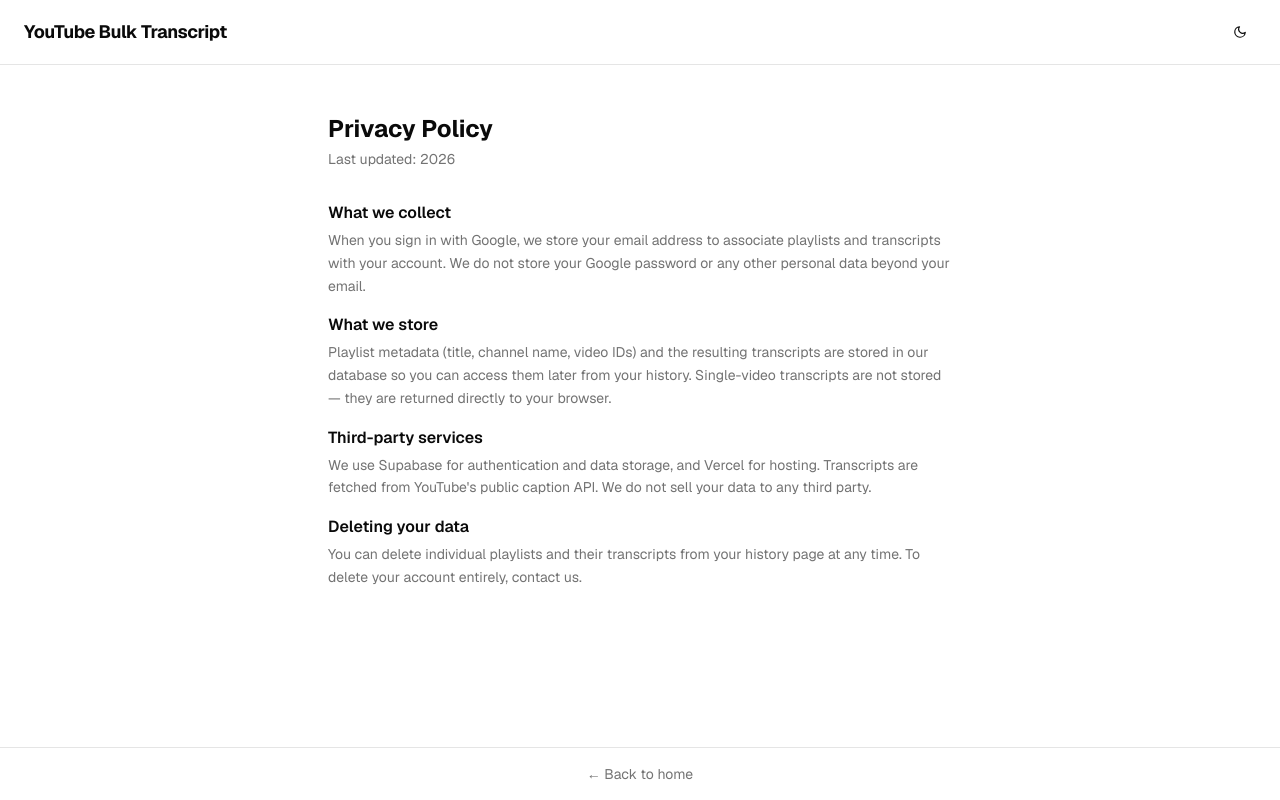
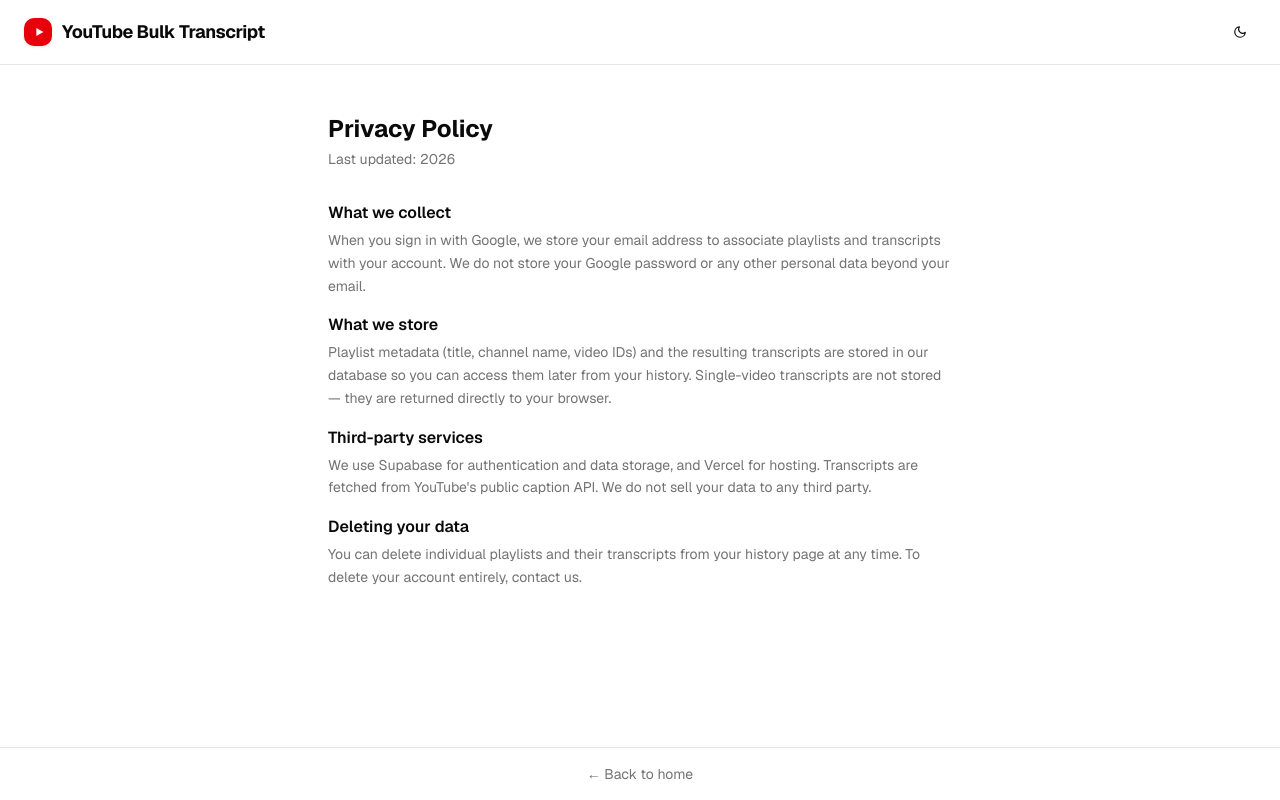
Before and after one commit to regiwitanto/yt-bulk-transcript, a Next.js app: page /privacy in a window 1280 px wide. Built offline with nearby package versions, Linux system fonts and the light colour scheme; no server answers.

Commit message:
feat: implement dashboard client for playlist transcription management and add supporting pages and components

```diff
--- a/src/app/HomeClient.tsx
+++ b/src/app/HomeClient.tsx
@@ -1,8 +1,9 @@
 "use client";
 
-import { Fragment, useEffect, useRef, useState } from "react";
+import { Fragment, useEffect, useRef, useState, useMemo } from "react";
 import { useRouter } from "next/navigation";
 import Link from "next/link";
+import { Logo } from "@/components/logo";
 import { Button, buttonVariants } from "@/components/ui/button";
 import { Input } from "@/components/ui/input";
 import { cn } from "@/lib/utils";
@@ -259,13 +260,8 @@ export default function HomeClient({ userEmail }: Props) {
   return (
     <div className="flex flex-col min-h-screen">
       {/* Header */}
-      <header className="sticky top-0 z-30 bg-background border-b px-6 py-4 flex items-center justify-between">
-        <Link
-          href="/"
-          className="font-bold text-lg tracking-tight hover:opacity-80 transition-opacity"
-        >
-          YouTube Bulk Transcript
-        </Link>
+      <header className="sticky top-0 z-30 bg-background/80 backdrop-blur-md border-b px-6 py-4 flex items-center justify-between">
+        <Logo />
         <div className="flex items-center gap-3">
           {userEmail ? (
             <>
@@ -306,7 +302,11 @@ export default function HomeClient({ userEmail }: Props) {
       </header>
 
       {/* Hero */}
-      <main className="flex-1 flex flex-col items-center justify-center px-6 py-8 text-center gap-5">
+      <main className="relative flex-1 flex flex-col items-center justify-center px-6 py-8 text-center gap-5 overflow-hidden">
+        {/* Radial gradient glow behind hero content */}
+        <div aria-hidden="true" className="pointer-events-none absolute inset-x-0 -top-20 flex justify-center">
+          <div className="h-[400px] w-[900px] rounded-full bg-primary/10 blur-[120px]" />
+        </div>
         <div className="max-w-2xl space-y-3">
           <div className="inline-flex items-center gap-2 rounded-full border px-3 py-1 text-xs text-muted-foreground bg-muted/60">
             <span className="h-1.5 w-1.5 rounded-full bg-green-500 shrink-0" aria-hidden="true" />
@@ -592,9 +592,11 @@ export default function HomeClient({ userEmail }: Props) {
             {USE_CASES.map((uc) => (
               <div
                 key={uc.title}
-                className="flex flex-col gap-1.5 rounded-lg border bg-card p-3"
+                className="flex flex-col gap-2 rounded-lg border bg-card p-3 hover:border-primary/30 hover:shadow-md hover:-translate-y-0.5 transition-all duration-200 cursor-default"
               >
-                <span className="text-2xl leading-none">{uc.icon}</span>
+                <div className="flex h-9 w-9 items-center justify-center rounded-lg bg-primary/10 text-xl leading-none">
+                  {uc.icon}
+                </div>
                 <p className="font-semibold text-sm">{uc.title}</p>
                 <p className="text-xs text-muted-foreground leading-relaxed">
                   {uc.desc}
--- a/src/app/dashboard/[playlistId]/DashboardClient.tsx
+++ b/src/app/dashboard/[playlistId]/DashboardClient.tsx
@@ -377,8 +377,18 @@ export default function DashboardClient({ playlist, initialVideos }: Props) {
             <ThemeToggle />
           </div>
         </div>
-        <div className="flex items-center gap-3">
-          <Progress value={progress} className="h-2 flex-1 dark:bg-white/15" />
+        <div className="relative flex items-center gap-3">
+            <div className="relative flex-1 h-2">
+              <Progress value={progress} className="h-2 dark:bg-white/15" />
+              {!isComplete && (
+                <div className="absolute inset-0 overflow-hidden rounded-full pointer-events-none">
+                  <div
+                    className="h-full w-1/3 bg-gradient-to-r from-transparent via-white/20 to-transparent"
+                    style={{ animation: "bar-shimmer 2s ease-in-out infinite" }}
+                  />
+                </div>
+              )}
+            </div>
           <span className="text-xs text-muted-foreground tabular-nums w-9 text-right shrink-0">
             {progress}%
           </span>
@@ -401,7 +411,7 @@ export default function DashboardClient({ playlist, initialVideos }: Props) {
                 <div
                   key={video.id}
                   className={cn(
-                    "flex items-center gap-3 px-4 py-3 transition-colors",
+                    "flex items-center gap-3 px-4 py-3 transition-colors hover:bg-muted/40",
                     ROW_BG[video.status],
                   )}
                 >
--- a/src/app/globals.css
+++ b/src/app/globals.css
@@ -128,3 +128,8 @@
     @apply font-sans;
   }
 }
+
+@keyframes bar-shimmer {
+  0% { transform: translateX(-200%); }
+  100% { transform: translateX(400%); }
+}
--- a/src/app/history/page.tsx
+++ b/src/app/history/page.tsx
@@ -9,6 +9,7 @@ import type { Metadata } from "next";
 import HistoryClient from "./HistoryClient";
 import { SignOutButton } from "./SignOutButton";
 import { ThemeToggle } from "@/components/theme-toggle";
+import { Logo } from "@/components/logo";
 
 export const metadata: Metadata = {
   title: "My History | YouTube Bulk Transcript",
@@ -85,12 +86,7 @@ export default async function HistoryPage({
   return (
     <div className="flex flex-col min-h-screen">
       <header className="sticky top-0 z-30 bg-background border-b px-6 py-4 flex items-center justify-between">
-        <Link
-          href="/"
-          className="font-bold text-lg tracking-tight hover:opacity-80 transition-opacity"
-        >
-          YouTube Bulk Transcript
-        </Link>
+        <Logo />
         <div className="flex items-center gap-3">
           <span className="text-sm text-muted-foreground hidden sm:inline">
             {user.email}
--- a/src/app/privacy/page.tsx
+++ b/src/app/privacy/page.tsx
@@ -1,5 +1,6 @@
 import Link from "next/link";
 import { ThemeToggle } from "@/components/theme-toggle";
+import { Logo } from "@/components/logo";
 
 export const metadata = {
   title: "Privacy Policy · YouTube Bulk Transcript",
@@ -9,12 +10,7 @@ export default function PrivacyPage() {
   return (
     <div className="flex flex-col min-h-screen">
       <header className="border-b px-6 py-4 flex items-center justify-between">
-        <Link
-          href="/"
-          className="font-bold text-lg tracking-tight hover:opacity-80 transition-opacity"
-        >
-          YouTube Bulk Transcript
-        </Link>
+        <Logo />
         <ThemeToggle />
       </header>
 
--- a/src/app/terms/page.tsx
+++ b/src/app/terms/page.tsx
@@ -1,5 +1,6 @@
 import Link from "next/link";
 import { ThemeToggle } from "@/components/theme-toggle";
+import { Logo } from "@/components/logo";
 
 export const metadata = {
   title: "Terms of Service · YouTube Bulk Transcript",
@@ -9,12 +10,7 @@ export default function TermsPage() {
   return (
     <div className="flex flex-col min-h-screen">
       <header className="border-b px-6 py-4 flex items-center justify-between">
-        <Link
-          href="/"
-          className="font-bold text-lg tracking-tight hover:opacity-80 transition-opacity"
-        >
-          YouTube Bulk Transcript
-        </Link>
+        <Logo />
         <ThemeToggle />
       </header>
 
--- /dev/null
+++ b/src/components/logo.tsx
@@ -0,0 +1,33 @@
+import Link from "next/link";
+import { cn } from "@/lib/utils";
+
+interface LogoProps {
+  className?: string;
+}
+
+export function Logo({ className }: LogoProps) {
+  return (
+    <Link
+      href="/"
+      className={cn(
+        "flex items-center gap-2.5 font-bold text-lg tracking-tight hover:opacity-80 transition-opacity",
+        className,
+      )}
+    >
+      {/* Play-button icon mark */}
+      <span
+        className="flex h-7 w-7 shrink-0 items-center justify-center rounded-lg bg-red-600 shadow-sm"
+        aria-hidden="true"
+      >
+        <svg
+          viewBox="0 0 16 16"
+          className="h-3.5 w-3.5 translate-x-[1px]"
+          fill="white"
+        >
+          <path d="M5 3.5l8 4.5-8 4.5V3.5z" />
+        </svg>
+      </span>
+      <span>YouTube Bulk Transcript</span>
+    </Link>
+  );
+}
```
